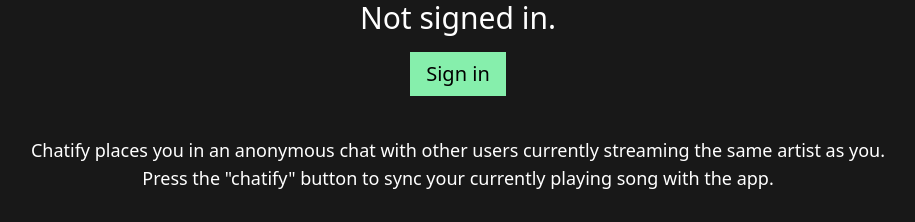
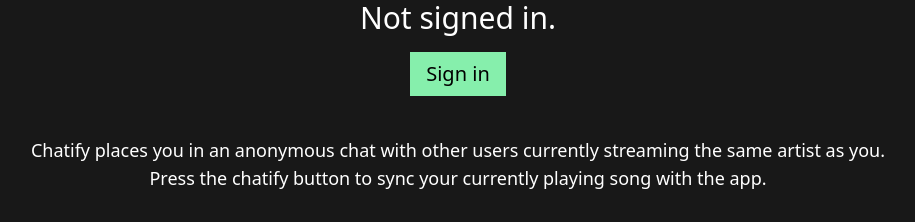
Before and after one commit to chronoshivt/chatifymono, a Next.js app in the folder client/: page / in a window 1280 px wide. Shown: the top 222 px of the page, without its empty margins (182-1097 px from the left). Built offline with nearby package versions, Linux system fonts and the light colour scheme; no server answers; what color-hash would draw is missing.

Commit message:
remove quotes

```diff
--- a/client/pages/index.tsx
+++ b/client/pages/index.tsx
@@ -90,7 +90,7 @@
           in an anonymous chat with other users currently
           streaming the same artist as you.
           <br />
-          Press the "chatify" button to sync your currently playing song
+          Press the chatify button to sync your currently playing song
           with the app.
           </p>
 
```
